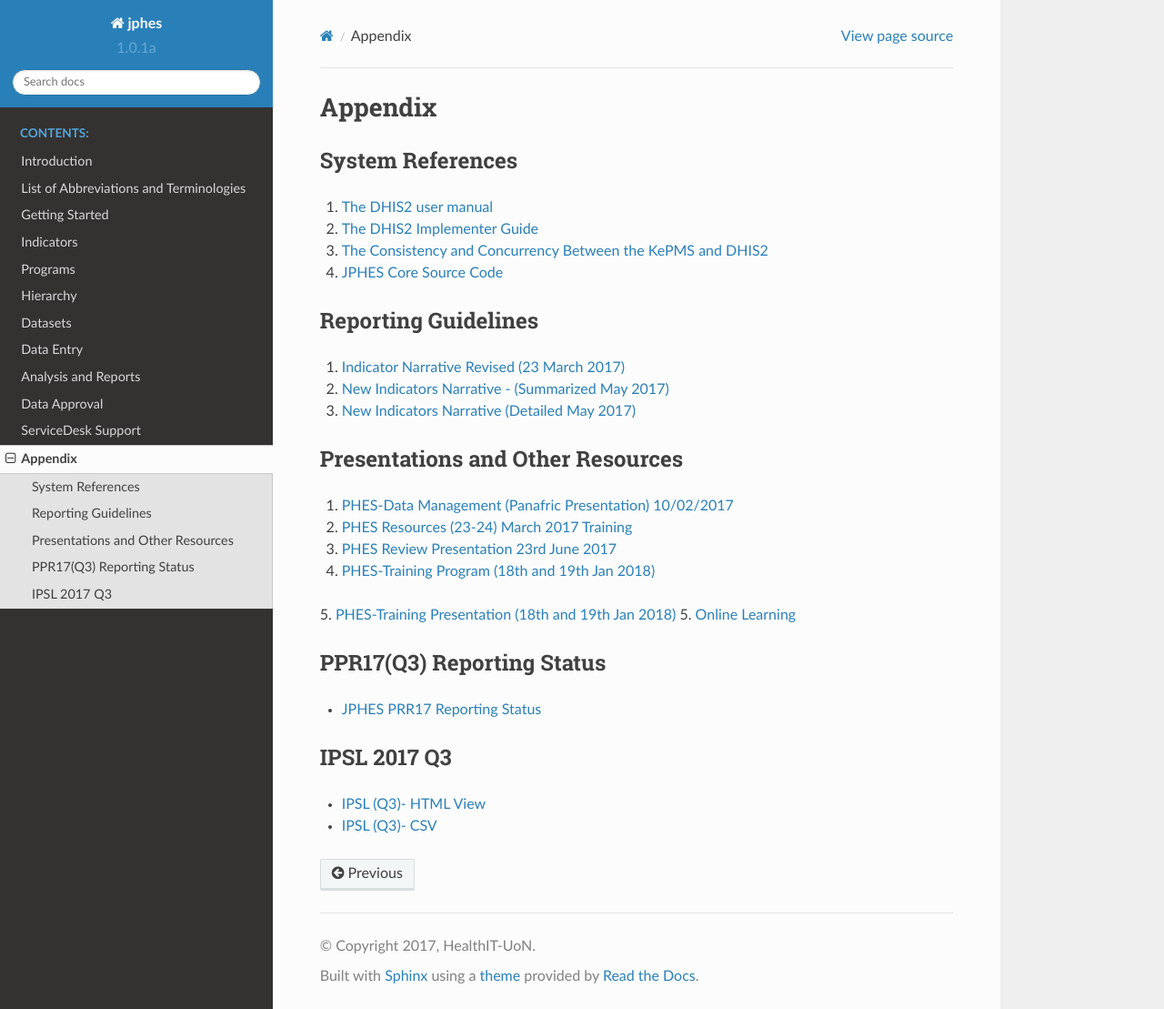
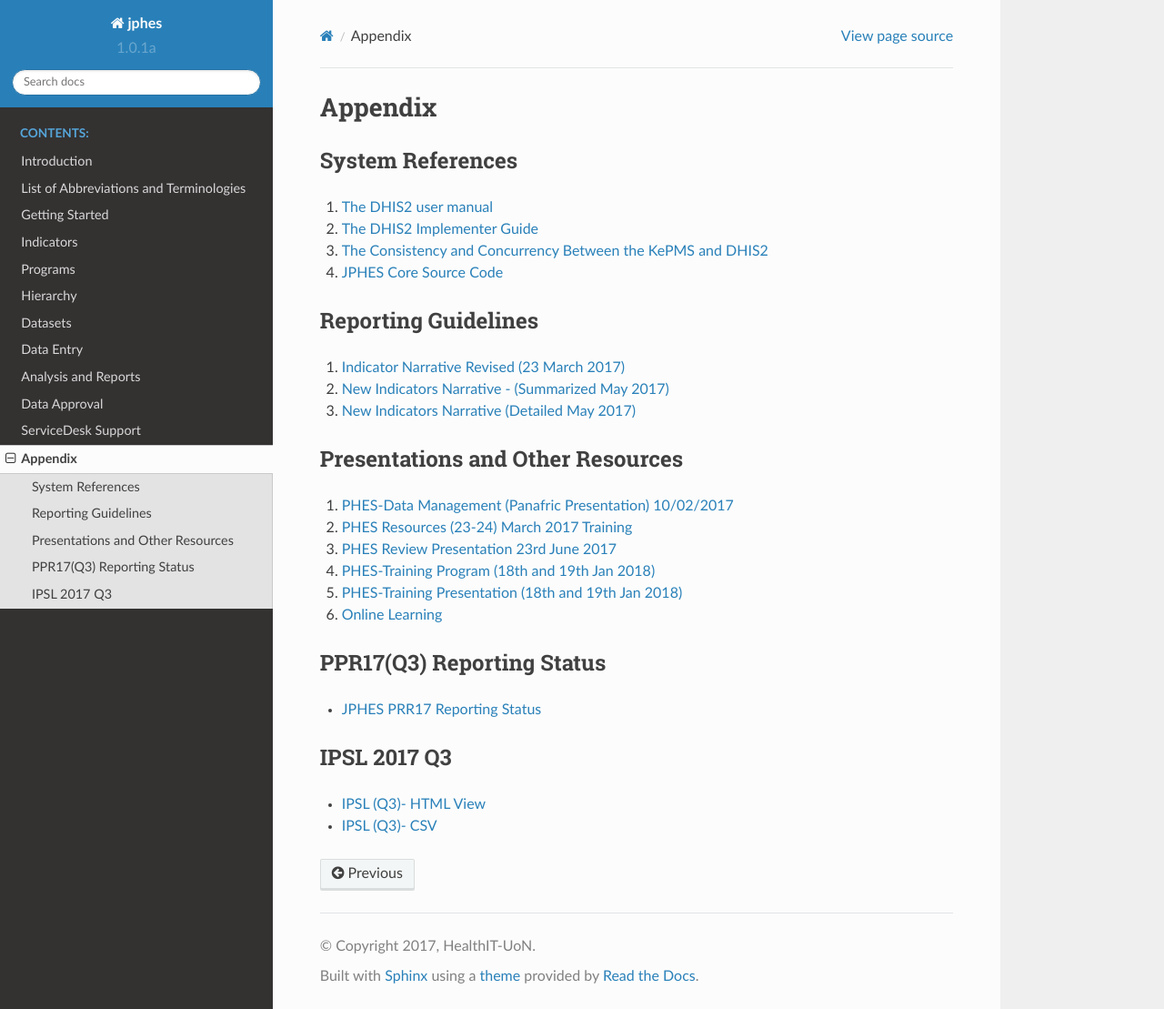
Before and after one commit to uonafya/jphes-docs, a Sphinx documentation site: the page built from source/appendix.rst, in a window 1280 px wide and 1109 px high. Shown: the whole window at 91% size. Built offline with Sphinx 7.4.7 and the Read the Docs theme 2.0.0, drawn with Linux system fonts in a browser that asks for light colours.

Commit message:
Update appendix.rst

```diff
--- a/source/appendix.rst
+++ b/source/appendix.rst
@@ -29,7 +29,7 @@ Presentations and Other Resources
 3. `PHES Review Presentation 23rd June 2017 <https://docs.google.com/presentation/d/1qrwFrKKdnhDN_pXnfemEIi9L3CqCIfrDoXC9cY-LF-g/pub?start=false&loop=false&delayms=3000>`_
 4.  `PHES-Training Program (18th and 19th Jan 2018) <_static/resources/PHES_Training_Timetable_18_and_19_Jan_2018.pdf>`_
 5.  `PHES-Training Presentation (18th and 19th Jan 2018) <_static/resources/PHES_Training_18_and_19_Jan_2018.pdf>`_
-5.  `Online Learning <http://elearningtest.healthit.uonbi.ac.ke>`_
+6.  `Online Learning <http://elearningtest.healthit.uonbi.ac.ke>`_
 
 
 
```
